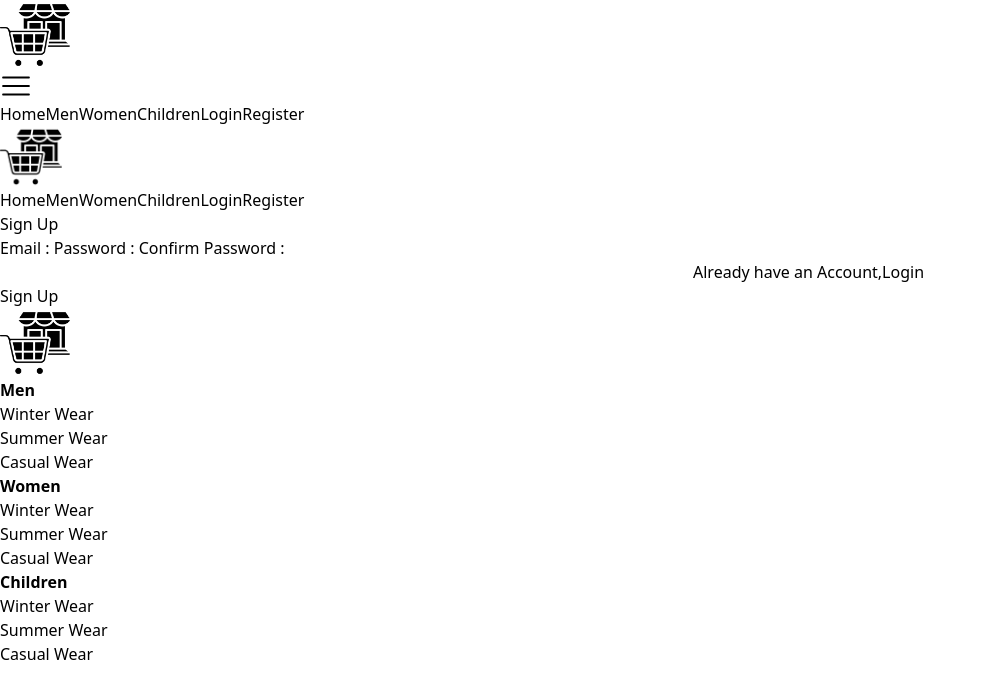
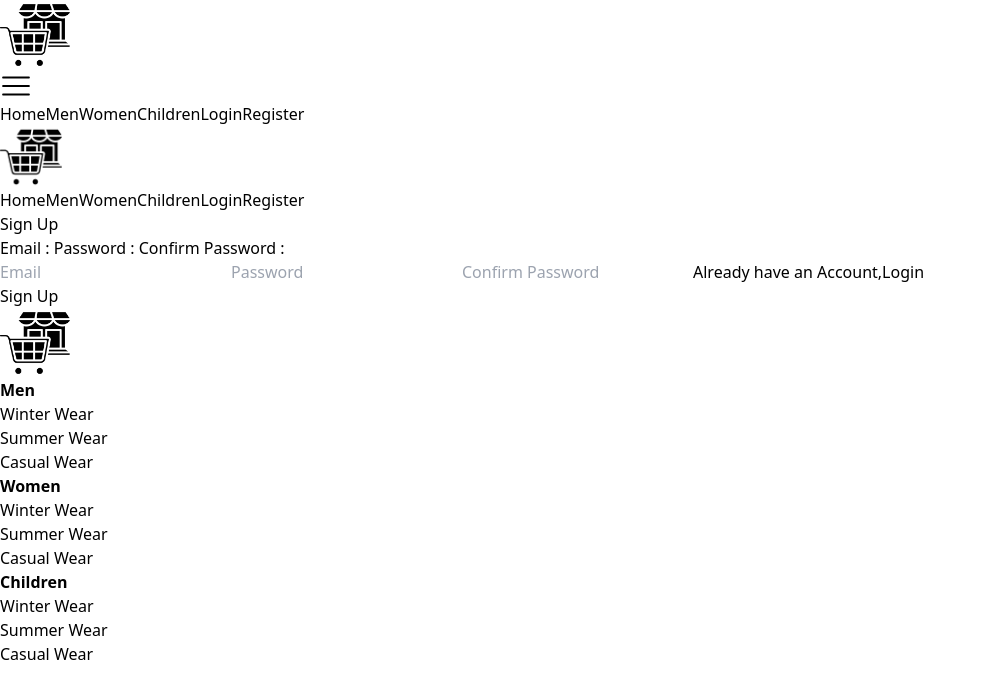
Before and after one commit to aais1/Ecommerce, a React (Vite) app: page /register in a window 1280 px wide. Shown: the top 698 px of the page, without its empty margins (0-986 px from the left). Built offline with nearby package versions, Linux system fonts and the light colour scheme.

Commit message:
Update container and item styles

```diff
--- a/src/components/Container.jsx
+++ b/src/components/Container.jsx
@@ -2,7 +2,7 @@ import React from 'react'
 
 const Container = ({children}) => {
   return (
-      <div className='w-[80vw] mx-auto grid grid-cols-1 lg:grid-cols-3 md:grid-cols-2 gap-x-4 my-4 gap-y-4'>
+      <div className='w-[95vw] md:w-[90vw] mx-auto grid grid-cols-2 md:grid-cols-3 gap-x-4 my-4 gap-y-4'>
           {children}
       </div>
   )
--- a/src/pages/Home.jsx
+++ b/src/pages/Home.jsx
@@ -26,7 +26,7 @@ const Home = () => {
     <div className='text-center mt-3 text-2xl font-bold italic border-b border-t py-2'>Some Catalogs :</div>
       <Carousel/>
     <div className="flex">
-    <h1 className="w-[80%] mx-auto mt-4 text-2xl italic font-bold border-t pt-8">Popular Items in Store :</h1>
+    <h1 className="w-[90vw] mx-auto mt-4 text-2xl italic font-bold border-t pt-8">Popular Items in Store :</h1>
     </div>
     {
         data.length > 0 ?
--- a/src/pages/Login.jsx
+++ b/src/pages/Login.jsx
@@ -1,26 +1,63 @@
-import React from 'react'
-import { Link } from 'react-router-dom'
+import React, { useState } from "react";
+import { Link } from "react-router-dom";
 
 const Login = () => {
+  const [email, setEmail] = useState("");
+  const [password, setPassword] = useState("");
+
+  const handleLogin=()=>{
+
+  }
+
   return (
-<div className='h-[85vh] md:h-[75vh] bg-gradient-to-r from-yellow-500 to-amber-400 grid place-items-center'>
-        <div className='bg-white h-[62%] rounded-sm md:rounded-lg px-10 pb-16 grid place-items-center'>
-        <p className='text-center pt-4 pb-10 text-2xl font-bold text-yellow-500 '>Login</p>
-          <div className='grid grid-cols-2'>
-          <div className='flex flex-col gap-y-3'>
-            <label className='p-1 border border-transparent' htmlFor="email">Email : </label>
-            <label className='p-1 border border-transparent' htmlFor="password">Password : </label>
+    <div className="h-[85vh] md:h-[75vh] bg-gradient-to-r from-yellow-500 to-amber-400 grid place-items-center">
+      <form action="">
+      <div className="bg-white h-[62%] rounded-sm md:rounded-lg px-10 pb-16 grid place-items-center">
+        <p className="text-center pt-4 pb-10 text-2xl font-bold text-yellow-500 ">
+          Login
+        </p>
+        <div className="grid grid-cols-2">
+          <div className="flex flex-col gap-y-3">
+            <label className="p-1 border border-transparent" htmlFor="email">
+              Email :{" "}
+            </label>
+            <label className="p-1 border border-transparent" htmlFor="password">
+              Password :{" "}
+            </label>
           </div>
-          <div className='flex flex-col gap-y-3'>
-            <input className='border border-black p-1' name='email' type="text" />
-            <input className='border border-black p-1' name='password' type="password" />
-            <Link to="/register"><span className='text-xs underline mt-4 text-gray-400 hover:text-gray-800'>Create a New Account</span></Link>
+          <div className="flex flex-col gap-y-3">
+            <input
+              className="border border-black p-1"
+              onChange={(e) => setEmail(e.target.value)}
+              placeholder="Email"
+              name="email"
+              id="email"
+              type="text"
+            />
+            <input
+              className="border border-black p-1"
+              onChange={(e) => setPassword(e.target.value)}
+              placeholder="Password"
+              name="password"
+              id="password"
+              type="password"
+            />
+            <Link to="/register">
+              <span className="text-xs underline mt-4 text-gray-400 hover:text-gray-800">
+                Create a New Account
+              </span>
+            </Link>
           </div>
-          </div>
-          <button className='w-[100%] mt-5 border py-2 border-yellow-400 text-yellow-400 hover:text-white hover:bg-yellow-400 duration-150 font-bold text-lg rounded'>Sign In</button>
         </div>
+        <button className="w-[100%] mt-5 border py-2 border-yellow-400 text-yellow-400 hover:text-white hover:bg-yellow-400 duration-150 font-bold text-lg rounded"
+        onClick={handleLogin}
+        >
+          Sign In
+        </button>
+      </div>
+      </form>
     </div>
-  )
-}
+  );
+};
 
-export default Login
+export default Login;
--- a/src/pages/Product.jsx
+++ b/src/pages/Product.jsx
@@ -3,6 +3,7 @@ import { useParams } from 'react-router-dom';
 import { Loader } from '../components';
 import Skeleton from 'react-loading-skeleton'
 import 'react-loading-skeleton/dist/skeleton.css'
+import FallbackImage from '../assets/fallback/fallback.png'
 
 const Product = () => {
   const [data, setData] = useState({});
@@ -68,7 +69,11 @@ const Product = () => {
               data.images.map((image)=>{
                    return (
                     <div className='w-[200px] h-[250] md:w-[280px] md:h-[300px] rounded-md mt-6 overflow-hidden' key={image}>
-                    <img  src={image} className='w-[100%] h-[100%] rounded-md overflow-hidden duration-200 hover:scale-110' alt={data.title} />
+                    <img  src={image} className='w-[100%] h-[100%] rounded-md overflow-hidden duration-200 hover:scale-110'
+                    onError={(e)=>{
+                      e.target.src=FallbackImage
+                    }}
+                    alt={data.title} />
                     </div>
                   )
               })
--- a/src/pages/Register.jsx
+++ b/src/pages/Register.jsx
@@ -1,28 +1,83 @@
-import React from 'react'
-import { Link } from 'react-router-dom'
+import React, { useState } from "react";
+import { Link } from "react-router-dom";
 
 const Register = () => {
+  const [email, setEmail] = useState("");
+  const [password, setPassword] = useState("");
+  const [cnfrmPassword, setCnfrmPassword] = useState("");
+  const [feedback,setFeedback]=useState('');
+
+
+  const handleSignUp=()=>{
+    if(password !== cnfrmPassword){
+      setFeedback('Passwords do not match')
+      return
+    }
+  }
+
   return (
-    <div className='h-[85vh] md:h-[75vh]  bg-gradient-to-r from-yellow-500 to-amber-400  grid place-items-center'>
-        <div className='bg-white h-[70%] rounded-sm md:rounded-lg px-10 pb-16 grid place-items-center'>
-          <p className='text-center pt-4 pb-10 text-2xl font-bold text-yellow-500 '>Sign Up</p>
-          <div className='grid grid-cols-2'>
-          <div className='flex flex-col gap-y-3'>
-            <label className='p-1 border border-transparent' htmlFor="email">Email : </label>
-            <label className='p-1 border border-transparent' htmlFor="password">Password : </label>
-            <label className='p-1 border border-transparent' htmlFor="cnfrmPassword">Confirm Password : </label>
+    <div className="h-[85vh] md:h-[75vh]  bg-gradient-to-r from-yellow-500 to-amber-400  grid place-items-center">
+      <form>
+      <div className="bg-white h-[70%] rounded-sm md:rounded-lg px-10 pb-16 grid place-items-center">
+        <p className="text-center pt-4 pb-10 text-2xl font-bold text-yellow-500 ">
+          Sign Up
+        </p>
+        <div className="grid grid-cols-2">
+          <div className="flex flex-col gap-y-3">
+            <label className="p-1 border border-transparent" htmlFor="email">
+              Email :{" "}
+            </label>
+            <label className="p-1 border border-transparent" htmlFor="password">
+              Password :{" "}
+            </label>
+            <label
+              className="p-1 border border-transparent"
+              htmlFor="cnfrmPassword"
+            >
+              Confirm Password :{" "}
+            </label>
           </div>
-          <div className='flex flex-col gap-y-3'>
-            <input className='border border-black p-1' name='email' type="text" />
-            <input className='border border-black p-1' name='password' type="password" />
-            <input className='border border-black p-1' name='cnfrmPassword' type="password" />
-            <Link to="/login"><span className='text-xs underline mt-4 text-gray-400 hover:text-gray-800'>Already have an Account,Login</span></Link>
+          <div className="flex flex-col gap-y-3">
+            <input
+              className="border border-black p-1"
+              onChange={(e) => setEmail(e.target.value)}
+              placeholder="Email"
+              id="email"
+              name="email"
+              type="text"
+            />
+            <input
+              className="border border-black p-1"
+              onChange={(e) => setPassword(e.target.value)}
+              placeholder="Password"
+              name="password"
+              id="password"
+              type="password"
+            />
+            <input
+              className="border border-black p-1"
+              onChange={(e) => setCnfrmPassword(e.target.value)}
+              placeholder="Confirm Password"
+              name="cnfrmPassword"
+              id="cnfrmPassword"
+              type="password"
+            />
+            <Link to="/login">
+              <span className="text-xs underline mt-4 text-gray-400 hover:text-gray-800">
+                Already have an Account,Login
+              </span>
+            </Link>
           </div>
-          </div>
-          <button className='w-[100%] mt-5 border py-2 border-yellow-400 text-yellow-400 hover:text-white hover:bg-yellow-400 duration-150 font-bold text-lg rounded'>Sign Up</button>
         </div>
+        <button className="w-[100%] mt-5 border py-2 border-yellow-400 text-yellow-400 hover:text-white hover:bg-yellow-400 duration-150 font-bold text-lg rounded"
+        onClick={handleSignUp}>
+          Sign Up
+        </button>
+      </div>
+      <span className="text-center w-[100%] text-md font-bold text-red-500">{feedback}</span>
+      </form>
     </div>
-  )
-}
+  );
+};
 
-export default Register
+export default Register;
--- a/src/store.js
+++ b/src/store.js
@@ -3,7 +3,7 @@ import cartReducer from "./feature/cart/cartSlice";
 
 const store=configureStore({
     reducer:{
-        cart:cartReducer
+        cart:cartReducer,
     }
 })
 
```
Also changed, not shown: src/components/Item.jsx (+11 -7 lines), src/assets/fallback/fallback.png (added), 1 other file (tests, documents, lock files or other folders).
